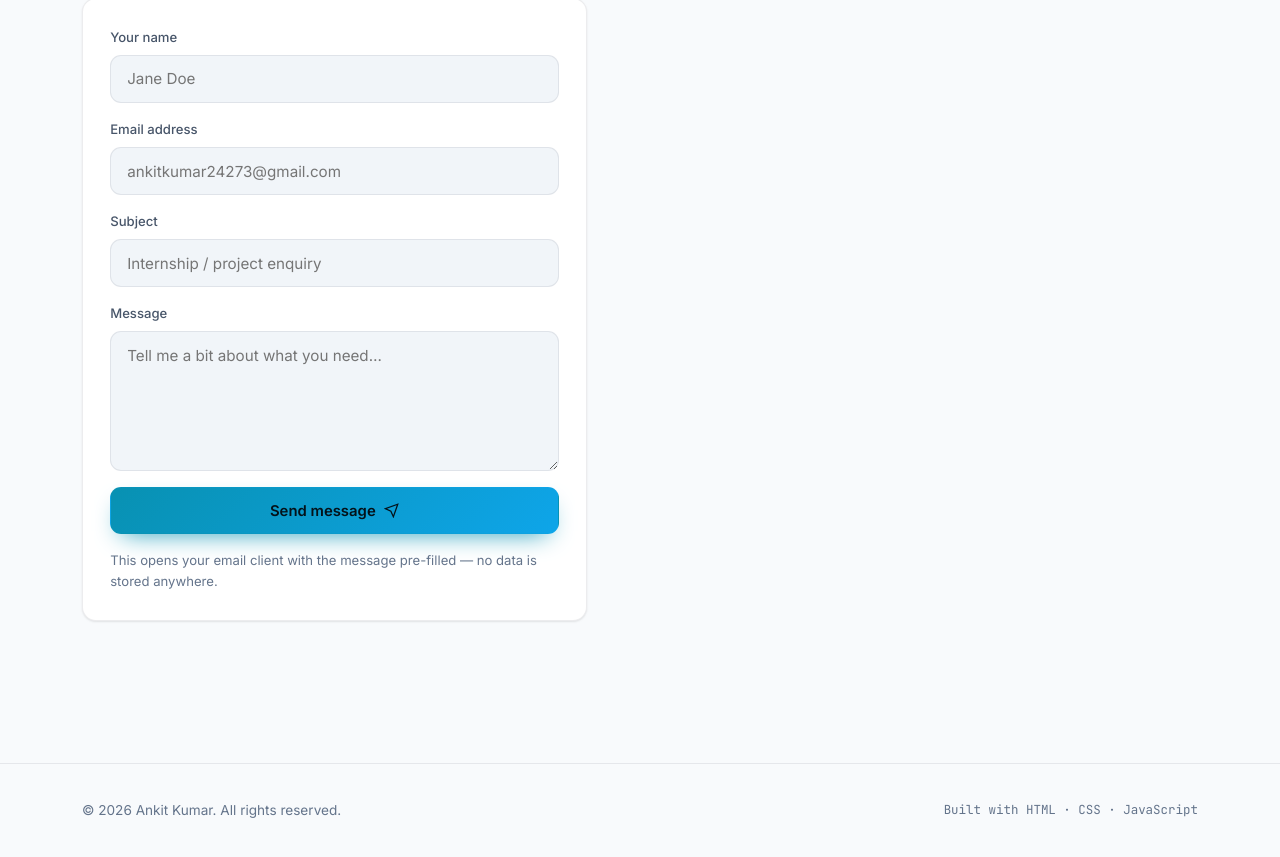
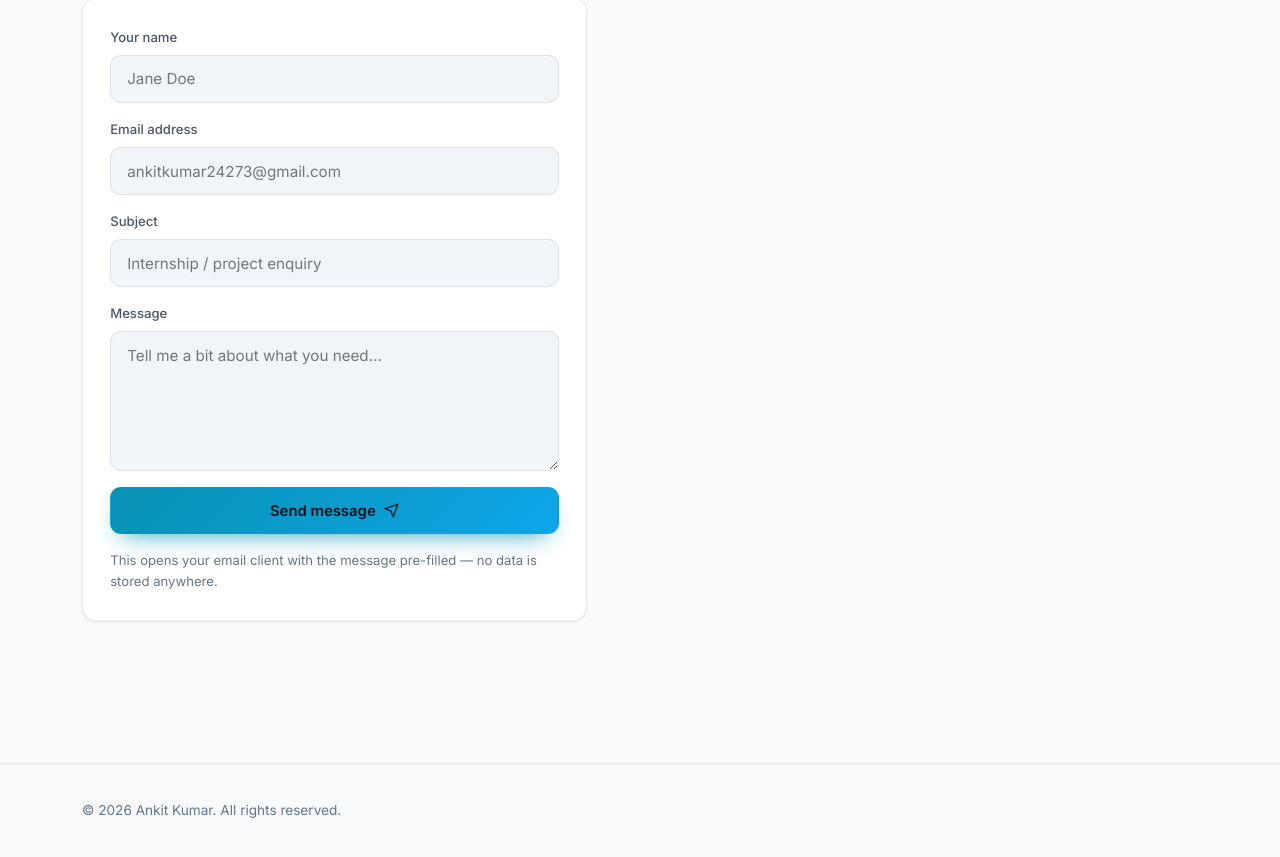
Before and after one commit to sudoankit404/My-Portfolio-Website, a plain HTML site: page index.html in a window 1280 px wide. Shown: the part 6657-7514 px from the top of the page. Drawn offline with nearby package versions, Linux system fonts and the light colour scheme.

Commit message:
Update index.html

```diff
--- a/index.html
+++ b/index.html
@@ -520,7 +520,6 @@
 <footer>
   <div class="wrap foot">
     <span>© <span id="yr">2026</span> Ankit Kumar. All rights reserved.</span>
-    <span class="mono">Built with HTML · CSS · JavaScript</span>
   </div>
 </footer>
 
```
